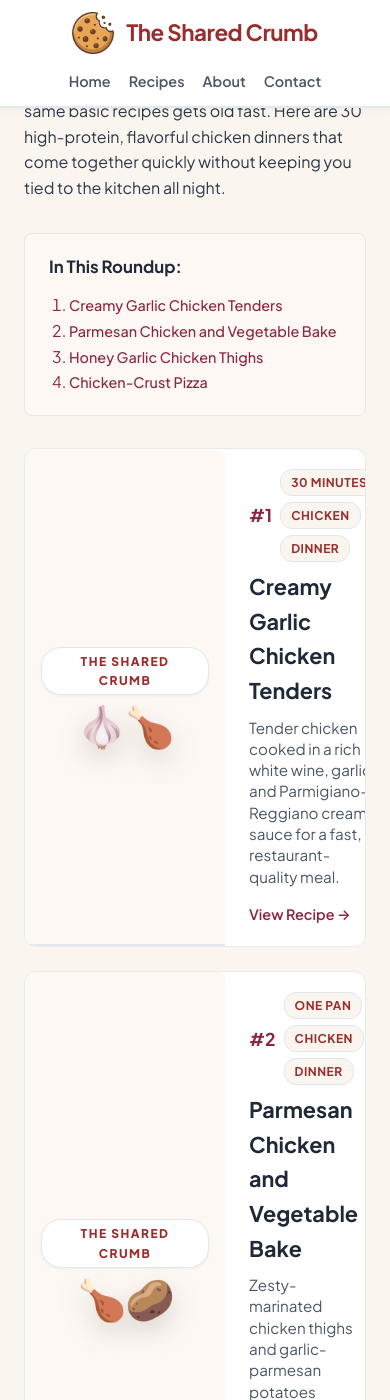
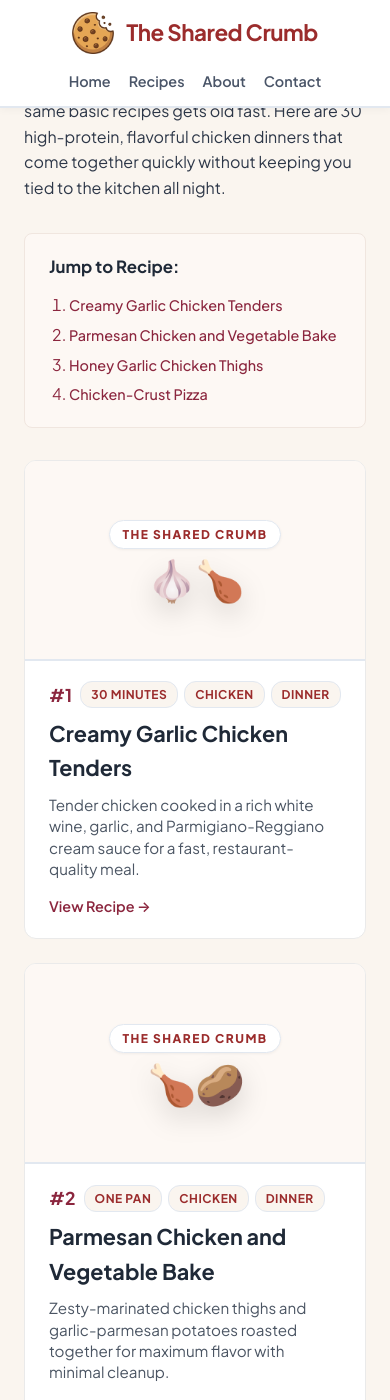
Before and after one commit to TheSharedCrumb/TheSharedCrumb, a Jekyll site: the page built from _roundups/30-chicken-dinners.md, in a window 390 px wide and 1400 px high, scrolled down 377 px. Built offline with Jekyll 4.4.1, drawn with Linux system fonts in a browser that asks for light colours.

Commit message:
Refactor roundup layout for improved styling and structure
Updated styles and content structure in roundup layout.

```diff
--- a/_layouts/roundup.html
+++ b/_layouts/roundup.html
@@ -7,8 +7,21 @@ layout: default
     scroll-behavior: smooth;
   }
   .roundup-card-horizontal {
-    /* Offset the card down so it stops under your fixed header + adds breathing room */
+    /* Offset so cards stop below fixed/sticky navigation headers */
     scroll-margin-top: 100px;
+  }
+  @media (max-width: 600px) {
+    .roundup-card-horizontal {
+      flex-direction: column !important;
+    }
+    .roundup-card-media {
+      width: 100% !important;
+      max-width: 100% !important;
+      height: 200px !important;
+    }
+    .roundup-card-details {
+      width: 100% !important;
+    }
   }
 </style>
 
@@ -28,8 +41,8 @@ layout: default
 
   <!-- Table of Contents -->
   <nav class="roundup-toc" style="background: #fdf8f4; padding: 1.25rem 1.5rem; border-radius: 8px; margin-bottom: 2rem; border: 1px solid #f0e6df; max-width: 900px; margin-left: auto; margin-right: auto;">
-    <strong style="display: block; margin-bottom: 0.75rem; color: #1f2937; font-size: 1.05rem;">In This Roundup:</strong>
-    <ol style="margin: 0; padding-left: 1.25rem; color: #8b263e; line-height: 1.6;">
+    <strong style="display: block; margin-bottom: 0.75rem; color: #1f2937; font-size: 1.05rem;">Jump to Recipe:</strong>
+    <ol style="margin: 0; padding-left: 1.25rem; color: #8b263e; line-height: 1.6; display: grid; grid-template-columns: repeat(auto-fit, minmax(250px, 1fr)); gap: 0.25rem 1.5rem;">
       {% for item in page.recipes %}
         {% if item.slug %}{% assign r_slug = item.slug %}{% else %}{% assign r_slug = item %}{% endif %}
         {% assign target_slug = r_slug | downcase %}
```
